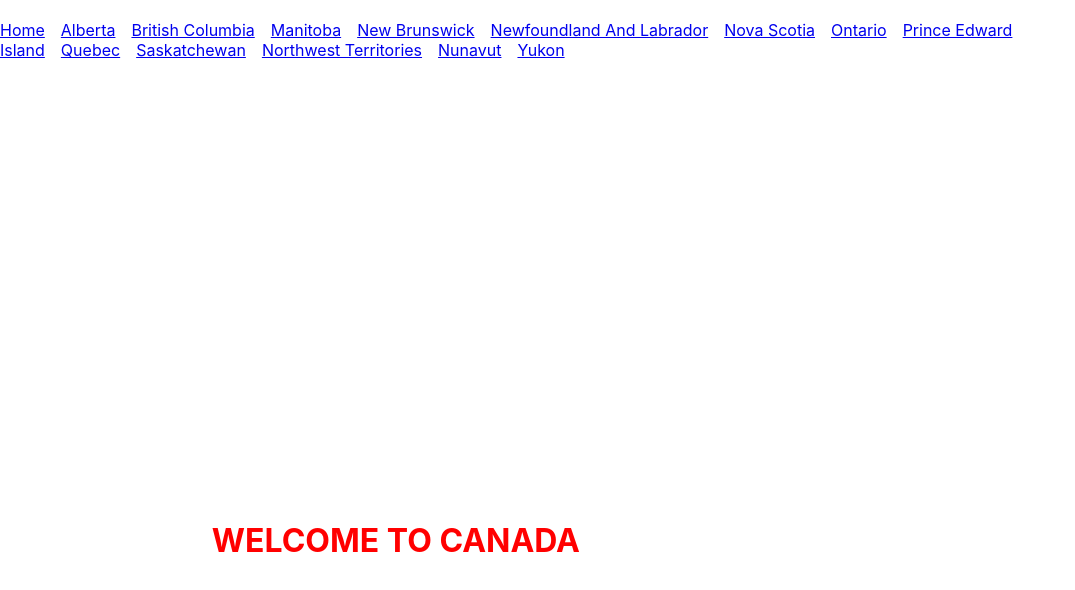
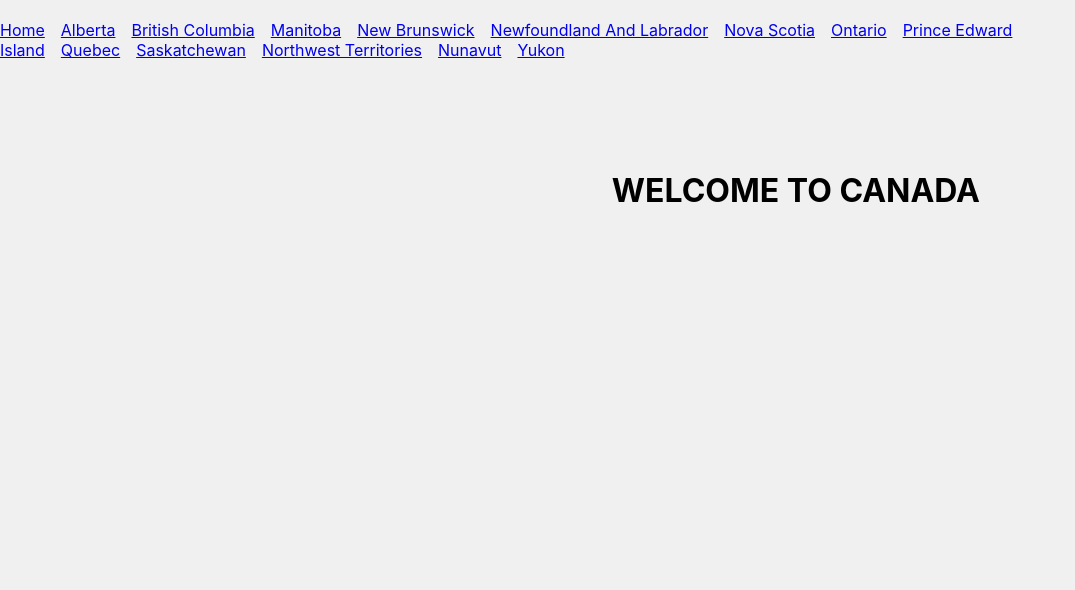
Before and after one commit to LorenzoDyce/Largest-cities-in-each-province, a React (Create React App) app: page / in a window 1280 px wide. Shown: the top 590 px of the page, without its empty margins (0-1075 px from the left). Built offline with nearby package versions, Linux system fonts and the light colour scheme.

Commit message:
change background color for the entire app

```diff
--- a/src/App.css
+++ b/src/App.css
@@ -1,12 +1,10 @@
 body {
-  background-color:white;
+  background-color:rgb(240, 240, 240);
 }
 
 
-
 div.welcome {
-color:red;
 position: absolute;
-right: 700px;
-margin-top: 500px;
+right: 300px;
+margin-top: 150px;
 }
```
